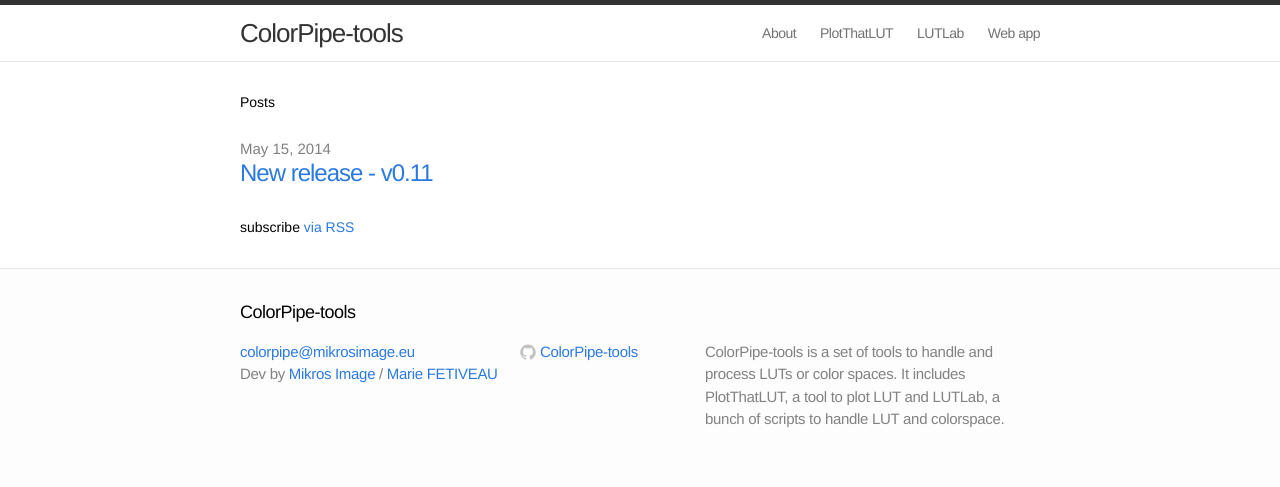
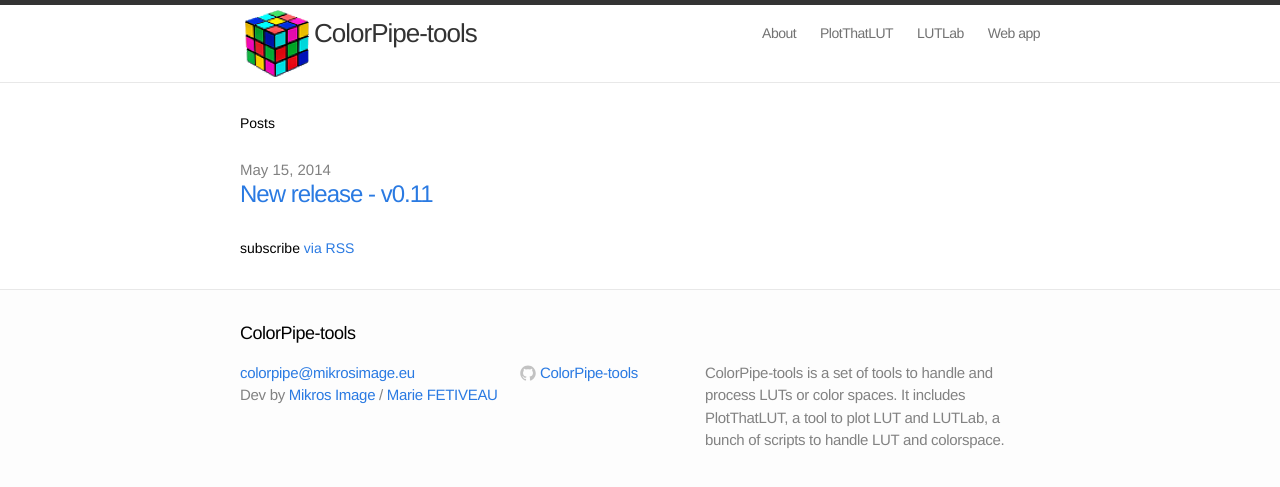
Before and after one commit to mikrosimage/ColorPipe-tools, a Jekyll site: the page built from index.html, in a window 1280 px wide. Shown: the top 487 px of the page. Built offline with Jekyll 4.4.1, drawn with Linux system fonts in a browser that asks for light colours.

Commit message:
Add favicon and logo

```diff
--- a/_includes/header.html
+++ b/_includes/header.html
@@ -1,9 +1,8 @@
 <header class="site-header">
 
   <div class="wrap">
-
+    <img class="site-title" style="padding:5px;" src="{{ site.baseurl }}/imgs/logo_colorpipe_small.png">
     <a class="site-title" href="{{ site.baseurl }}/">{{ site.title }}</a>
-
     <nav class="site-nav">
       <a href="#" class="menu-icon">
         <svg version="1.1" xmlns="http://www.w3.org/2000/svg" xmlns:xlink="http://www.w3.org/1999/xlink" x="0px" y="0px"
```
Also changed, not shown: favicon.ico (added), imgs/logo_colorpipe_small.png (added).
